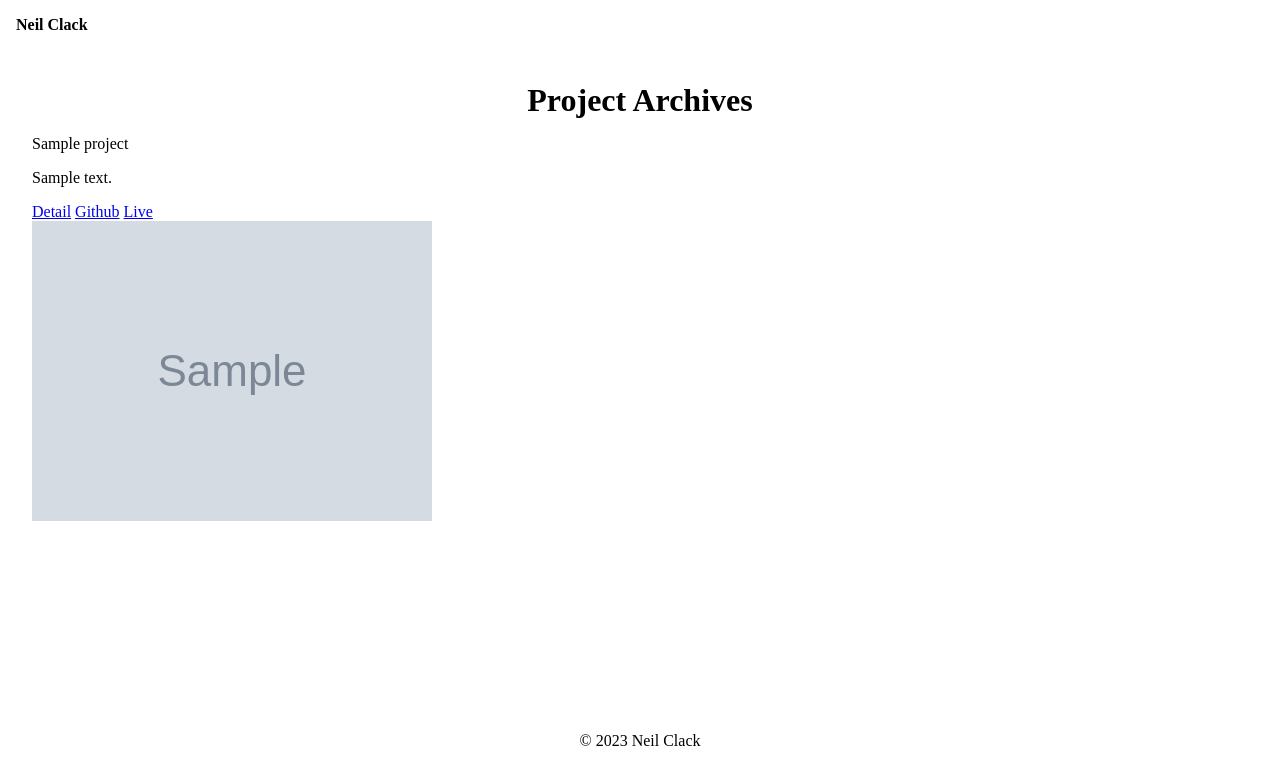
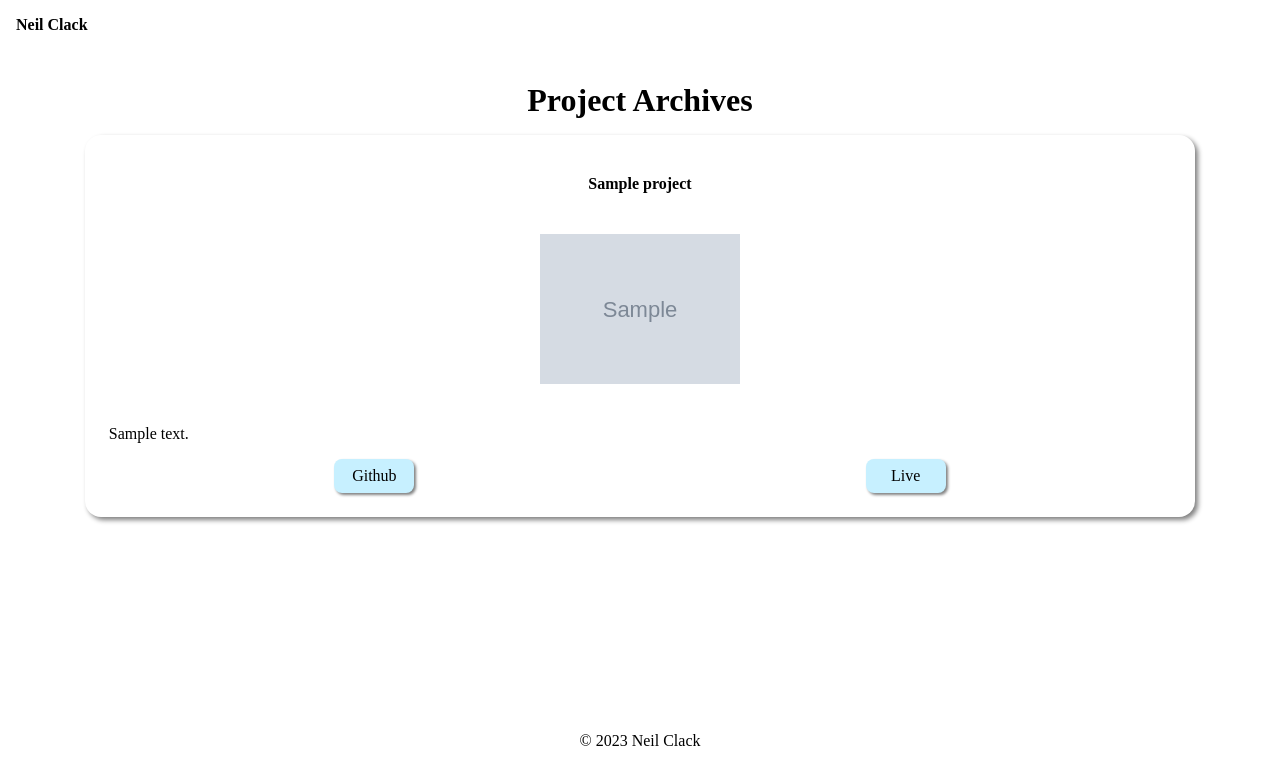
Before and after one commit to DResthal/neilclack.com, a Django app: page /projects/ in a window 1280 px wide. Shown: the top 765 px of the page. Run offline with Django 4.2, Linux system fonts and the light colour scheme; tables that the repository leaves empty hold one stand-in row (values such as "Sample post"); grey boxes marked "Sample" are stand-in pictures; style sheets or scripts are compiled from the project's sources.

Commit message:
Styled projects and project page

```diff
--- /dev/null
+++ b/neilclack/static/css/projects.css
@@ -0,0 +1,47 @@
+.project-card {
+  width: 90%;
+  margin: 1em auto;
+  padding: .5em;
+  box-shadow: 3px 3px 5px grey;
+  border-radius: 1em; }
+
+.project-info {
+  padding: 1em; }
+
+.project-title {
+  font-weight: bold;
+  text-align: center; }
+
+.project-links {
+  width: 100%;
+  display: flex;
+  justify-content: space-around; }
+  .project-links .active-link {
+    background-color: #c7f0ff;
+    padding: .5em;
+    border-radius: .5em;
+    color: black;
+    text-decoration: none;
+    width: 4em;
+    text-align: center;
+    box-shadow: 2px 2px 3px grey; }
+  .project-links .inactive-link {
+    background-color: #d4d4d4;
+    padding: .5em;
+    border-radius: .5em;
+    color: black;
+    text-decoration: line-through;
+    width: 4em;
+    text-align: center;
+    box-shadow: 2px 2px 3px grey; }
+
+.project-image {
+  max-width: 100%;
+  margin: auto; }
+  .project-image img {
+    display: block;
+    max-width: 100%;
+    margin: auto;
+    object-fit: contain; }
+
+/*# sourceMappingURL=projects.css.map */
--- a/neilclack/static/sass/_variables.scss
+++ b/neilclack/static/sass/_variables.scss
@@ -0,0 +1 @@
+$secondaryColor: #c7f0ff;
--- /dev/null
+++ b/neilclack/static/sass/projects.scss
@@ -0,0 +1,58 @@
+@import './variables';
+
+.project-card {
+    width: 90%;
+    margin: 1em auto;
+    padding: .5em;
+    box-shadow: 3px 3px 5px grey;
+    border-radius: 1em;
+}
+
+.project-info {
+    padding: 1em;
+}
+
+.project-title {
+    font-weight: bold;
+    text-align: center;
+}
+
+.project-links {
+    width: 100%;
+    display: flex;
+    justify-content: space-around;
+
+    .active-link {
+        background-color: $secondaryColor;
+        padding: .5em;
+        border-radius: .5em;
+        color: black;
+        text-decoration: none;
+        width: 4em;
+        text-align: center;
+        box-shadow: 2px 2px 3px grey;
+    }
+
+    .inactive-link {
+        background-color: #d4d4d4;
+        padding: .5em;
+        border-radius: .5em;
+        color: black;
+        text-decoration: line-through;
+        width: 4em;
+        text-align: center;
+        box-shadow: 2px 2px 3px grey;
+    }
+}
+
+.project-image {
+    max-width: 100%;
+    margin: auto;
+
+    img {
+        display: block;
+        max-width: 100%;
+        margin: auto;
+        object-fit: contain;
+    }
+}
--- a/neilclack/templates/portfolio/projects.html
+++ b/neilclack/templates/portfolio/projects.html
@@ -1,34 +1,35 @@
-{% extends 'layout.html' %}
+{% extends "layout.html" %}
 {% load static %}
-{% block header %}
+{% block head %}
     <link rel='stylesheet' href="{% static 'css/projects.css' %}" />
-{% endblock %}
+{% endblock head %}
 {% block content %}
     <h1>Project Archives</h1>
-    <div class="project-search">
-</div>
+    <div class="project-search"></div>
     {% for project in projects %}
         <div class="project-card">
             <div class="project-info">
                 <p class="project-title">{{ project.title }}</p>
+                <div class="project-image">
+                    <img src="{{ project.image.url }}"
+                         height="200px"
+                         width="200px"
+                         alt="project image"/>
+                </div>
                 <p>{{ project.description }}</p>
                 <div class="project-links">
-                <a href="#" class="active-link link">Detail</a>
                     {% if project.github %}
-                <a href="{{project.github}}" class="active-link link" target="_blank">Github</a>
+                        <a href="{{ project.github }}" class="active-link link" target="_blank">Github</a>
                     {% else %}
                         <a href="#" class="inactive-link link">Github</a>
                     {% endif %}
                     {% if project.live %}
-                <a href="{{project.live}}" class="active-link link" target="_blank">Live</a>
+                        <a href="{{ project.live }}" class="active-link link" target="_blank">Live</a>
                     {% else %}
                         <a href="#" class="inactive-link link">Live</a>
                     {% endif %}
                 </div>
             </div>
-        <div class="project-image">
-            <img src="{{ project.image.url }}" />
-        </div>
         </div>
     {% endfor %}
-{% endblock %}
+{% endblock content %}
```
Also changed, not shown: 1 other file. Lines whose indentation alone changed are shown as unchanged.
